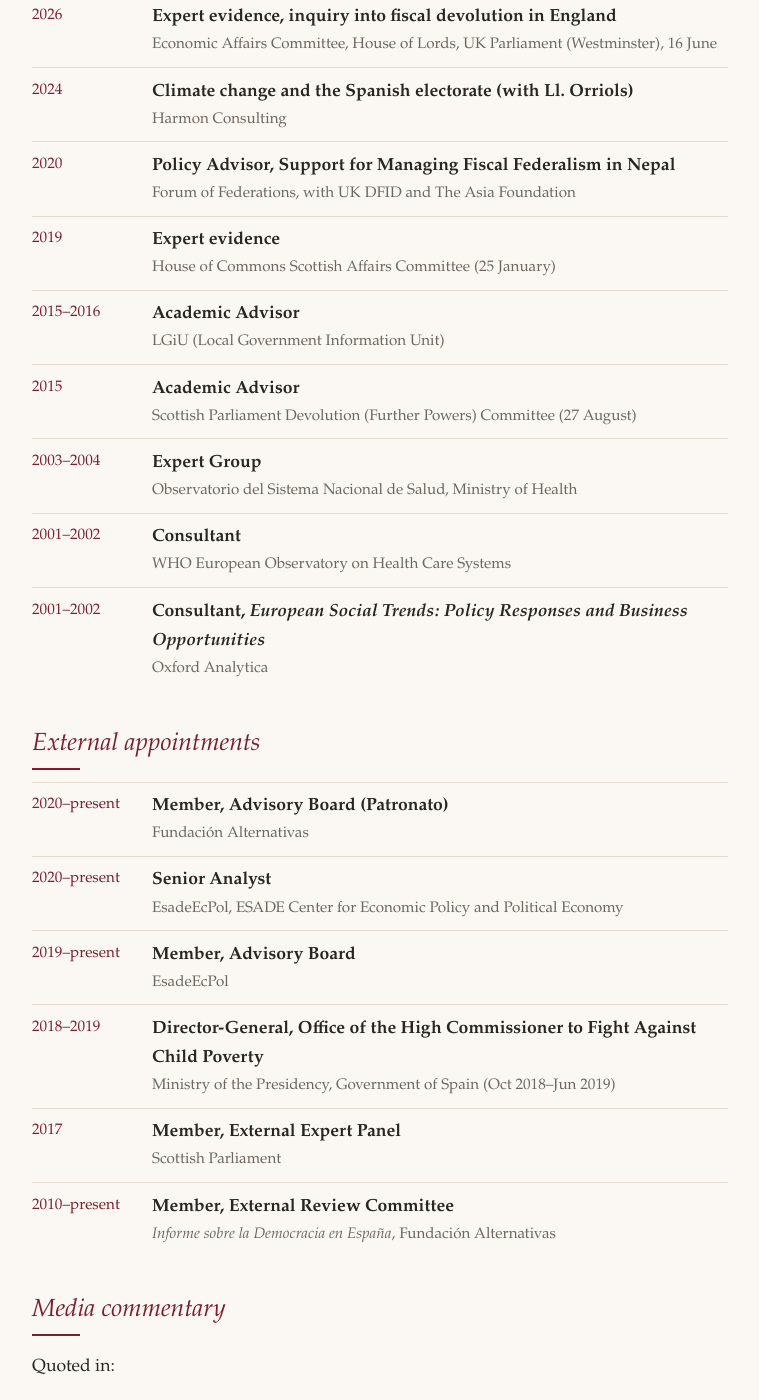
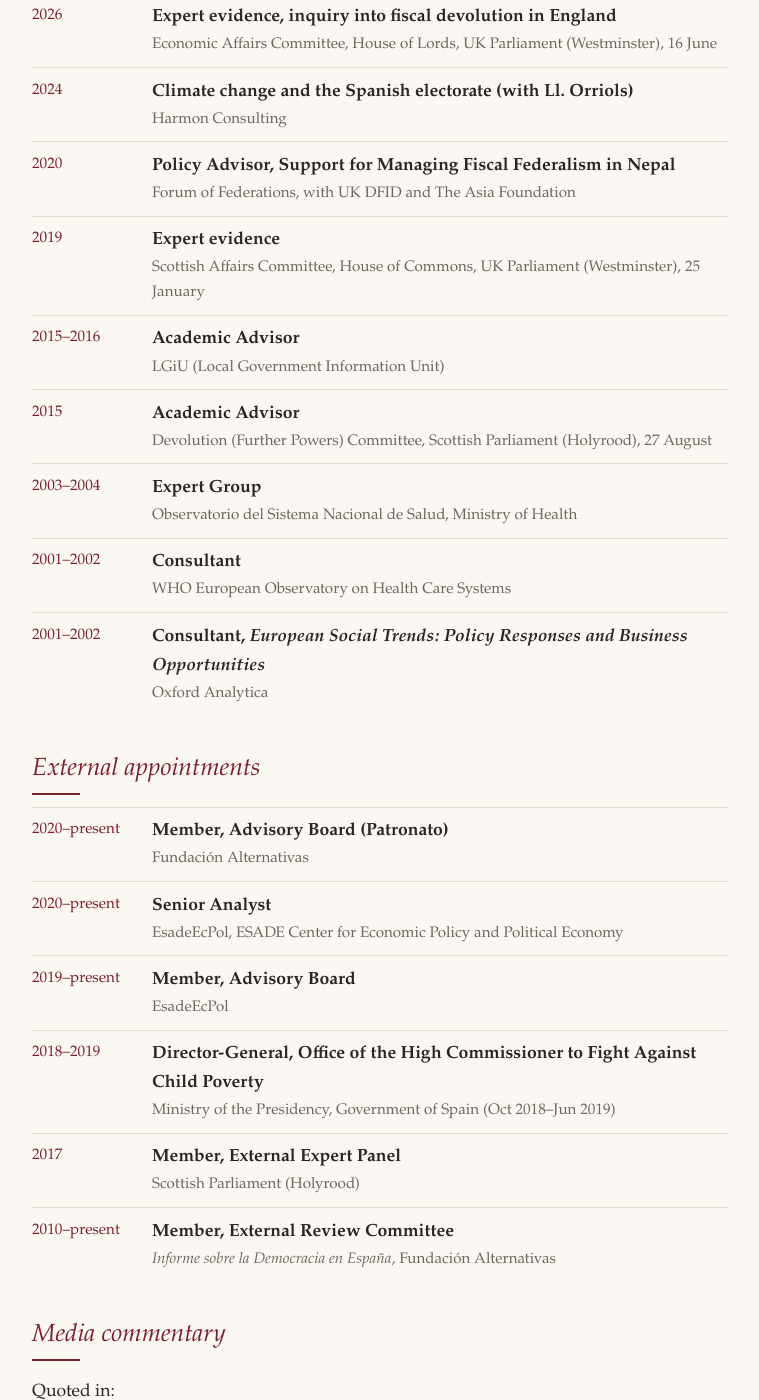
Before and after one commit to sandraleonalfonso/Sandra-Leon, a Jekyll site: the page built from engagement.md, in a window 1280 px wide and 1400 px high, scrolled down 409 px. Shown: the whole window, without its empty margins (260-1019 px from the left). Built offline with Jekyll 4.4.1, drawn with Linux system fonts in a browser that asks for light colours.

Commit message:
Engagement: name parliaments for Commons and Scottish Parliament entries
Co-Authored-By: Claude Opus 5.5 (1M context) <noreply@anthropic.com>
Claude-Session: https://claude.ai/code/session_01Csi1G9zYbePJE1osHYZ3KG

```diff
--- a/engagement.md
+++ b/engagement.md
@@ -18,11 +18,11 @@ description: "Sandra León's public engagement: advisory roles, policy advice, m
   <dt>2020</dt>
   <dd><span class="tl-role">Policy Advisor, Support for Managing Fiscal Federalism in Nepal</span><span class="tl-org">Forum of Federations, with UK DFID and The Asia Foundation</span></dd>
   <dt>2019</dt>
-  <dd><span class="tl-role">Expert evidence</span><span class="tl-org">House of Commons Scottish Affairs Committee (25 January)</span></dd>
+  <dd><span class="tl-role">Expert evidence</span><span class="tl-org">Scottish Affairs Committee, House of Commons, UK Parliament (Westminster), 25 January</span></dd>
   <dt>2015–2016</dt>
   <dd><span class="tl-role">Academic Advisor</span><span class="tl-org">LGiU (Local Government Information Unit)</span></dd>
   <dt>2015</dt>
-  <dd><span class="tl-role">Academic Advisor</span><span class="tl-org">Scottish Parliament Devolution (Further Powers) Committee (27 August)</span></dd>
+  <dd><span class="tl-role">Academic Advisor</span><span class="tl-org">Devolution (Further Powers) Committee, Scottish Parliament (Holyrood), 27 August</span></dd>
   <dt>2003–2004</dt>
   <dd><span class="tl-role">Expert Group</span><span class="tl-org">Observatorio del Sistema Nacional de Salud, Ministry of Health</span></dd>
   <dt>2001–2002</dt>
@@ -43,7 +43,7 @@ description: "Sandra León's public engagement: advisory roles, policy advice, m
   <dt>2018–2019</dt>
   <dd><span class="tl-role">Director-General, Office of the High Commissioner to Fight Against Child Poverty</span><span class="tl-org">Ministry of the Presidency, Government of Spain (Oct 2018–Jun 2019)</span></dd>
   <dt>2017</dt>
-  <dd><span class="tl-role">Member, External Expert Panel</span><span class="tl-org">Scottish Parliament</span></dd>
+  <dd><span class="tl-role">Member, External Expert Panel</span><span class="tl-org">Scottish Parliament (Holyrood)</span></dd>
   <dt>2010–present</dt>
   <dd><span class="tl-role">Member, External Review Committee</span><span class="tl-org"><em>Informe sobre la Democracia en España</em>, Fundación Alternativas</span></dd>
 </dl>
```
